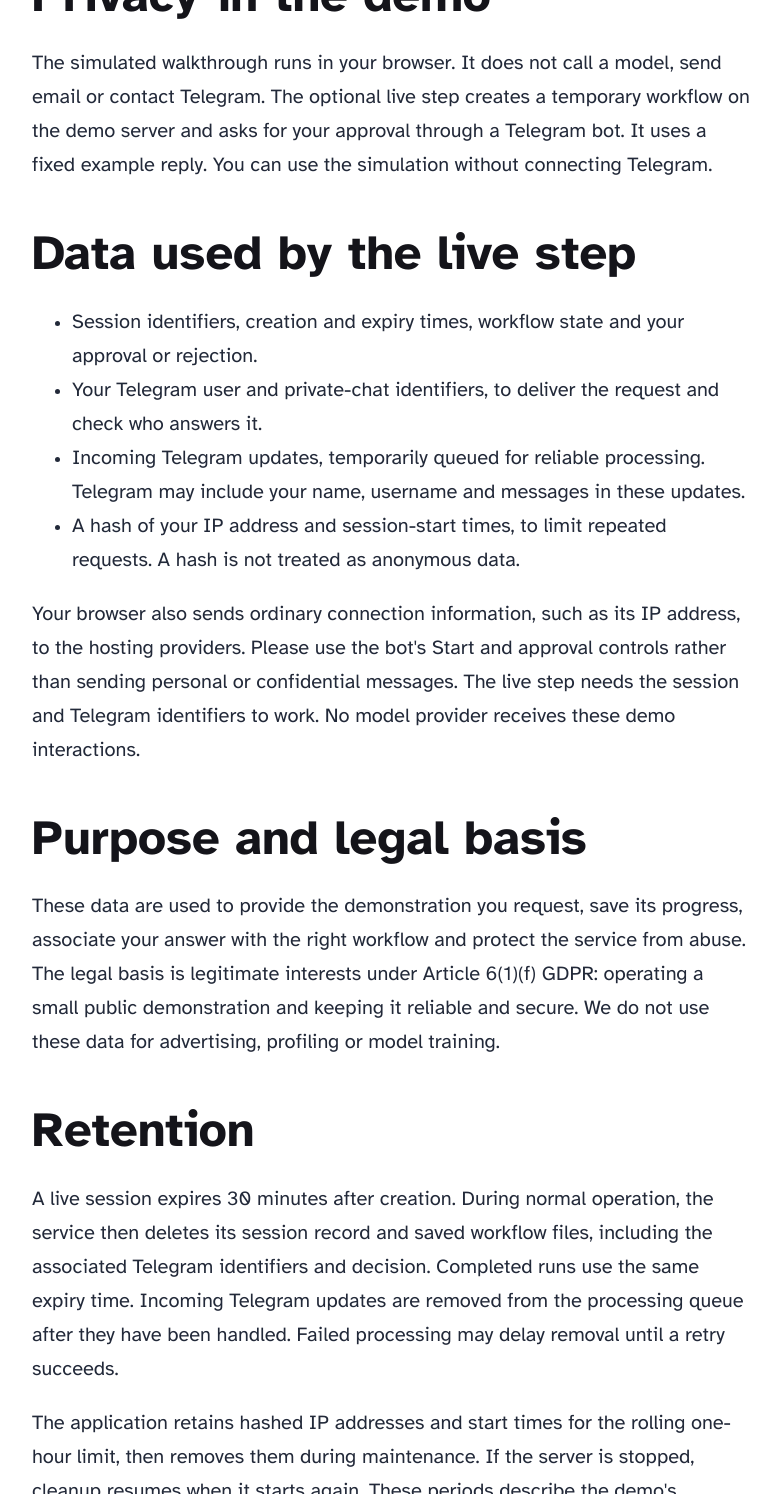
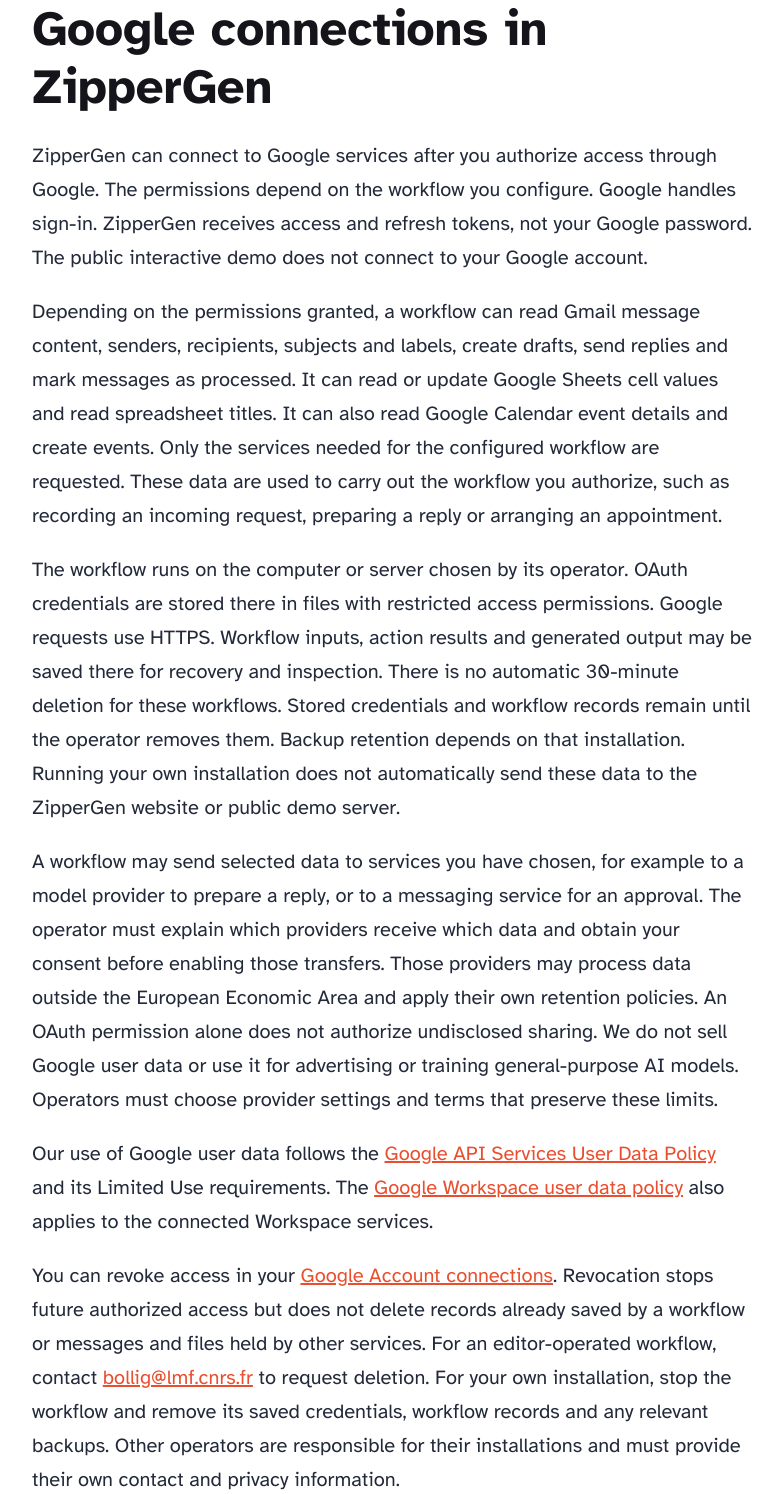
Before and after one commit to zippergen-io/zippergen.io, an Astro site: page /legal in a window 1280 px wide. Shown: the part 1306-2800 px from the top of the page, without its empty margins (248-1030 px from the left). Built offline with nearby package versions, Linux system fonts and the light colour scheme; Astro itself is replaced by a stand-in of ours.

Commit message:
Document Google OAuth data use in privacy notice

```diff
--- a/src/pages/legal.astro
+++ b/src/pages/legal.astro
@@ -7,7 +7,7 @@ import Header from '../components/Header.astro';
 <!doctype html>
 <html lang="en">
 	<head>
-		<BaseHead title="Legal & Privacy | ZipperGen" description="Legal notice and privacy information for ZipperGen and its interactive demo" />
+		<BaseHead title="Legal & Privacy | ZipperGen" description="Legal notice and privacy information for ZipperGen, its Google connections and its interactive demo" />
 		<style>
 			h2 {
 				margin-top: 0.9em;
@@ -19,7 +19,7 @@ import Header from '../components/Header.astro';
 		<Header />
 		<main>
 			<h1>Legal notice &amp; privacy</h1>
-			<p>Updated 14 September 2026. This notice covers zippergen.io, its interactive demo and demo-api.zippergen.io.</p>
+			<p>Updated 15 September 2026. This notice covers zippergen.io, its interactive demo, demo-api.zippergen.io and the ZipperGen Google OAuth application operated by the editor.</p>
 
 			<p>This website is a personal academic project.</p>
 
@@ -50,6 +50,61 @@ import Header from '../components/Header.astro';
 				Phone: +49 721 7540755 0<br />
 				<a href="https://www.netcup.com/en/contact/legal-notice">Netcup legal notice</a>
 			</address>
+
+			<h2 id="google-privacy">Google connections in ZipperGen</h2>
+			<p>
+				ZipperGen can connect to Google services after you authorize access through
+				Google. The permissions depend on the workflow you configure. Google handles
+				sign-in. ZipperGen receives access and refresh tokens, not your Google password.
+				The public interactive demo does not connect to your Google account.
+			</p>
+			<p>
+				Depending on the permissions granted, a workflow can read Gmail message content,
+				senders, recipients, subjects and labels, create drafts, send replies and mark
+				messages as processed. It can read or update Google Sheets cell values and read
+				spreadsheet titles. It can also read Google Calendar event details and create
+				events. Only the services needed for the configured workflow are requested.
+				These data are used to carry out the workflow you authorize, such as recording
+				an incoming request, preparing a reply or arranging an appointment.
+			</p>
+			<p>
+				The workflow runs on the computer or server chosen by its operator. OAuth
+				credentials are stored there in files with restricted access permissions.
+				Google requests use HTTPS. Workflow inputs, action results and generated output
+				may be saved there for recovery and inspection. There is no automatic 30-minute
+				deletion for these workflows. Stored credentials and workflow records remain
+				until the operator removes them. Backup retention depends on that installation.
+				Running your own installation does not automatically send these data to the
+				ZipperGen website or public demo server.
+			</p>
+			<p>
+				A workflow may send selected data to services you have chosen, for example to
+				a model provider to prepare a reply, or to a messaging service for an approval.
+				The operator must explain which providers receive which data and obtain your
+				consent before enabling those transfers. Those providers may process data outside
+				the European Economic Area and apply their own retention policies. An OAuth
+				permission alone does not authorize undisclosed sharing. We do not sell Google
+				user data or use it for advertising or training general-purpose AI models.
+				Operators must choose provider settings and terms that preserve these limits.
+			</p>
+			<p>
+				Our use of Google user data follows the
+				<a href="https://developers.google.com/terms/api-services-user-data-policy">Google API Services User Data Policy</a>
+				and its Limited Use requirements. The
+				<a href="https://developers.google.com/workspace/workspace-api-user-data-developer-policy">Google Workspace user data policy</a>
+				also applies to the connected Workspace services.
+			</p>
+			<p>
+				You can revoke access in your
+				<a href="https://myaccount.google.com/connections">Google Account connections</a>.
+				Revocation stops future authorized access but does not delete records already
+				saved by a workflow or messages and files held by other services. For an
+				editor-operated workflow, contact
+				<a href="mailto:bollig@lmf.cnrs.fr">bollig@lmf.cnrs.fr</a> to request deletion.
+				For your own installation, stop the workflow and remove its saved credentials,
+				workflow records and any relevant backups. Other operators are responsible for
+				their installations and must provide their own contact and privacy information.
+			</p>
 
 			<h2 id="demo-privacy">Privacy in the demo</h2>
 			<p>
```
